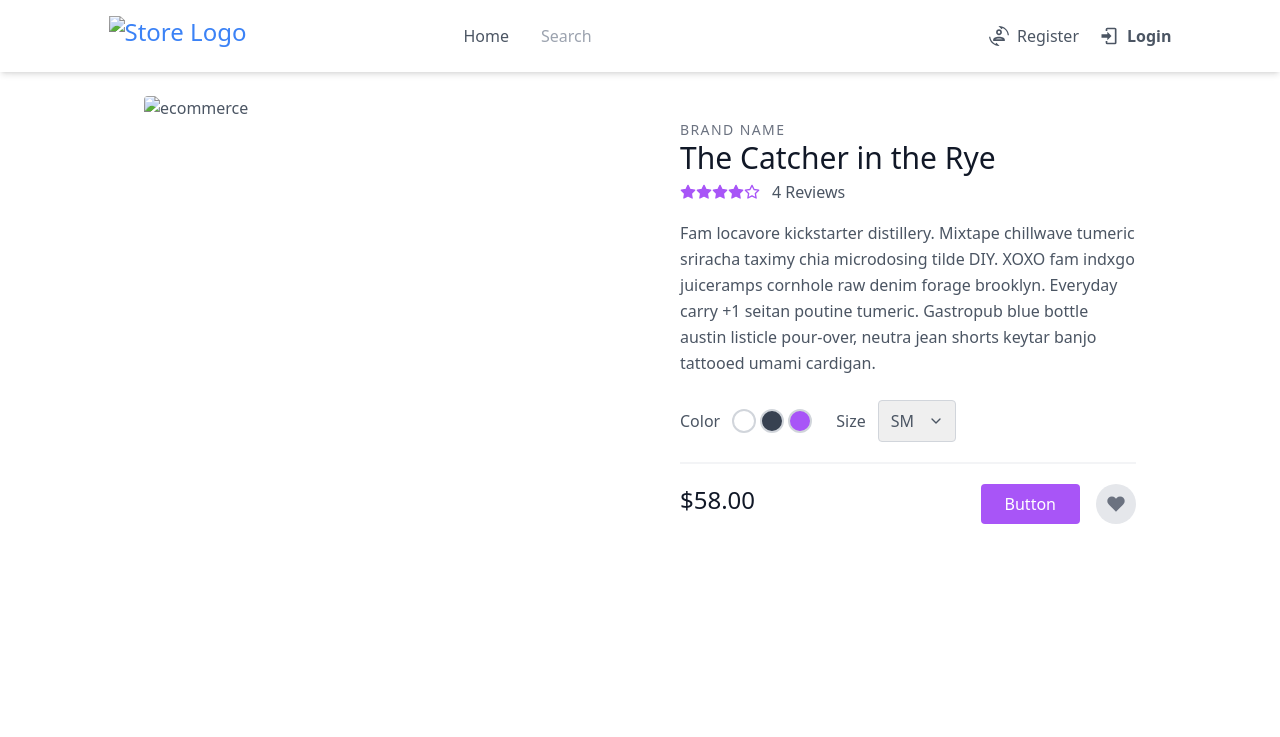
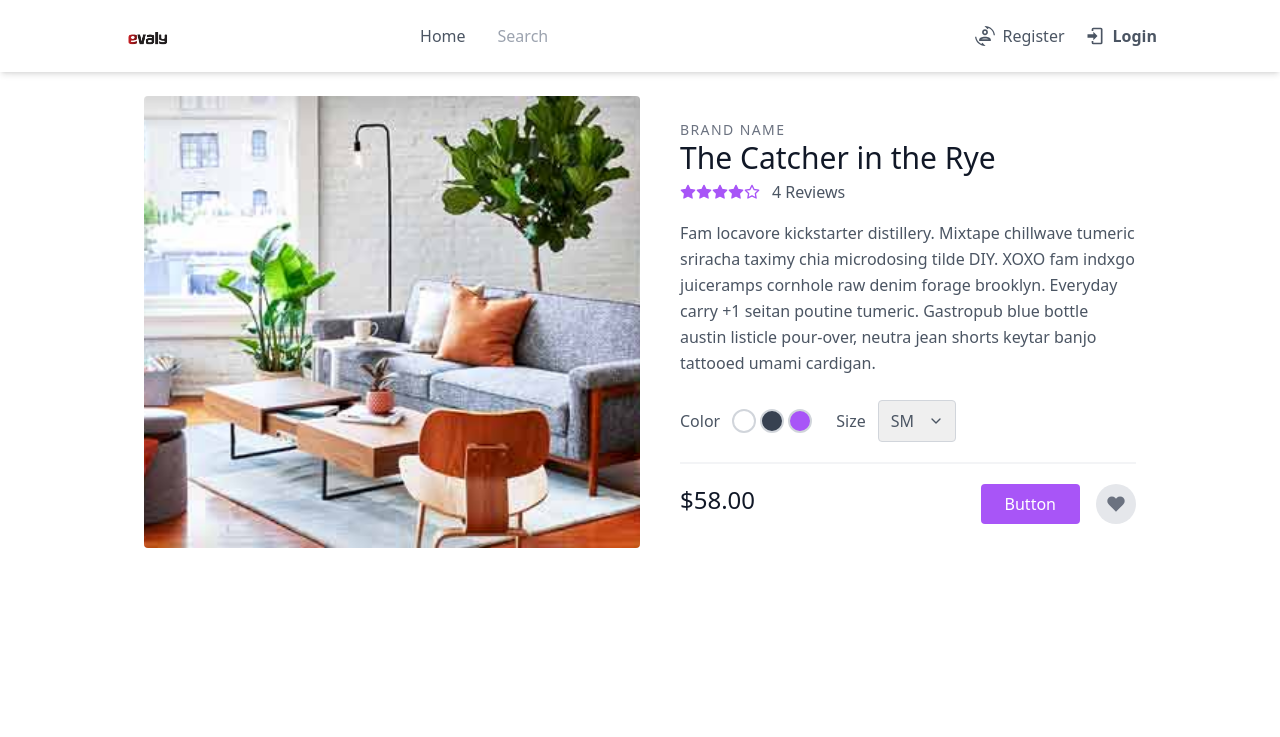
Before and after one commit to mjobayer183/E-Commerce-Project, a website: page src/single.html in a window 1280 px wide. Shown: the top 737 px of the page. Drawn offline with nearby package versions, Linux system fonts and the light colour scheme; files that its build step writes are made by us from their sources; the site is published under a folder, as on GitHub Pages, so addresses that start at the root find nothing.

Commit message:
update path

```diff
--- a/src/single.html
+++ b/src/single.html
@@ -24,7 +24,7 @@
               <h3 class="text-2xl font-medium text-blue-500">
                 <img
                   class="h-10 object-cover"
-                  src="/img/logo.jpg"
+                  src="../img/logo.jpg"
                   alt="Store Logo"
                 />
               </h3>
@@ -110,7 +110,7 @@
     <section class="text-gray-600 body-font overflow-hidden">
       <div class="container px-5 py-24 mx-auto">
         <div class="lg:w-4/5 mx-auto flex flex-wrap">
-          <img alt="ecommerce" class="lg:w-1/2 w-full lg:h-auto h-64 object-cover object-center rounded" src="/img/box1_.jpg">
+          <img alt="ecommerce" class="lg:w-1/2 w-full lg:h-auto h-64 object-cover object-center rounded" src="../img/box1_.jpg">
           <div class="lg:w-1/2 w-full lg:pl-10 lg:py-6 mt-6 lg:mt-0">
             <h2 class="text-sm title-font text-gray-500 tracking-widest">BRAND NAME</h2>
             <h1 class="text-gray-900 text-3xl title-font font-medium mb-1">The Catcher in the Rye</h1>
```
